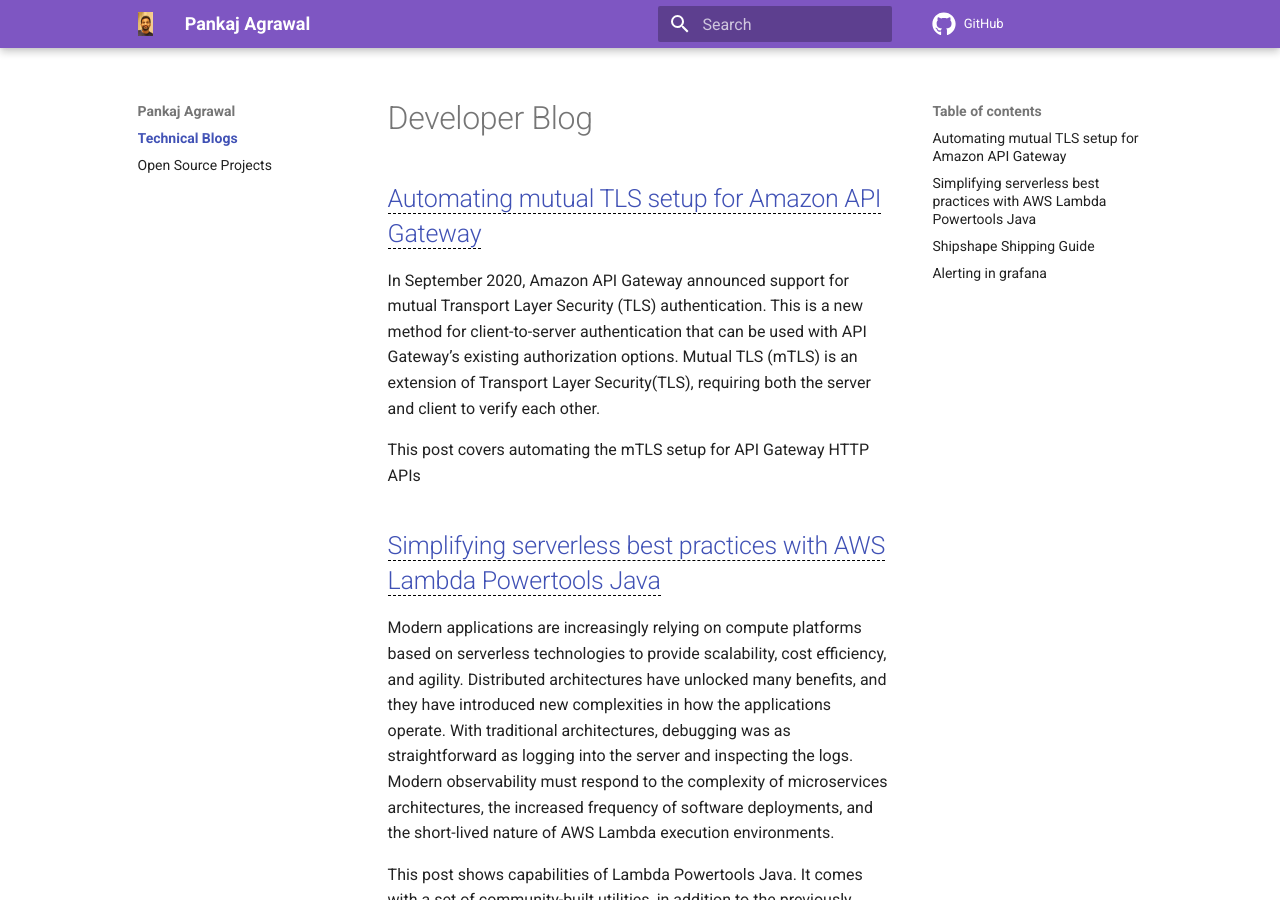
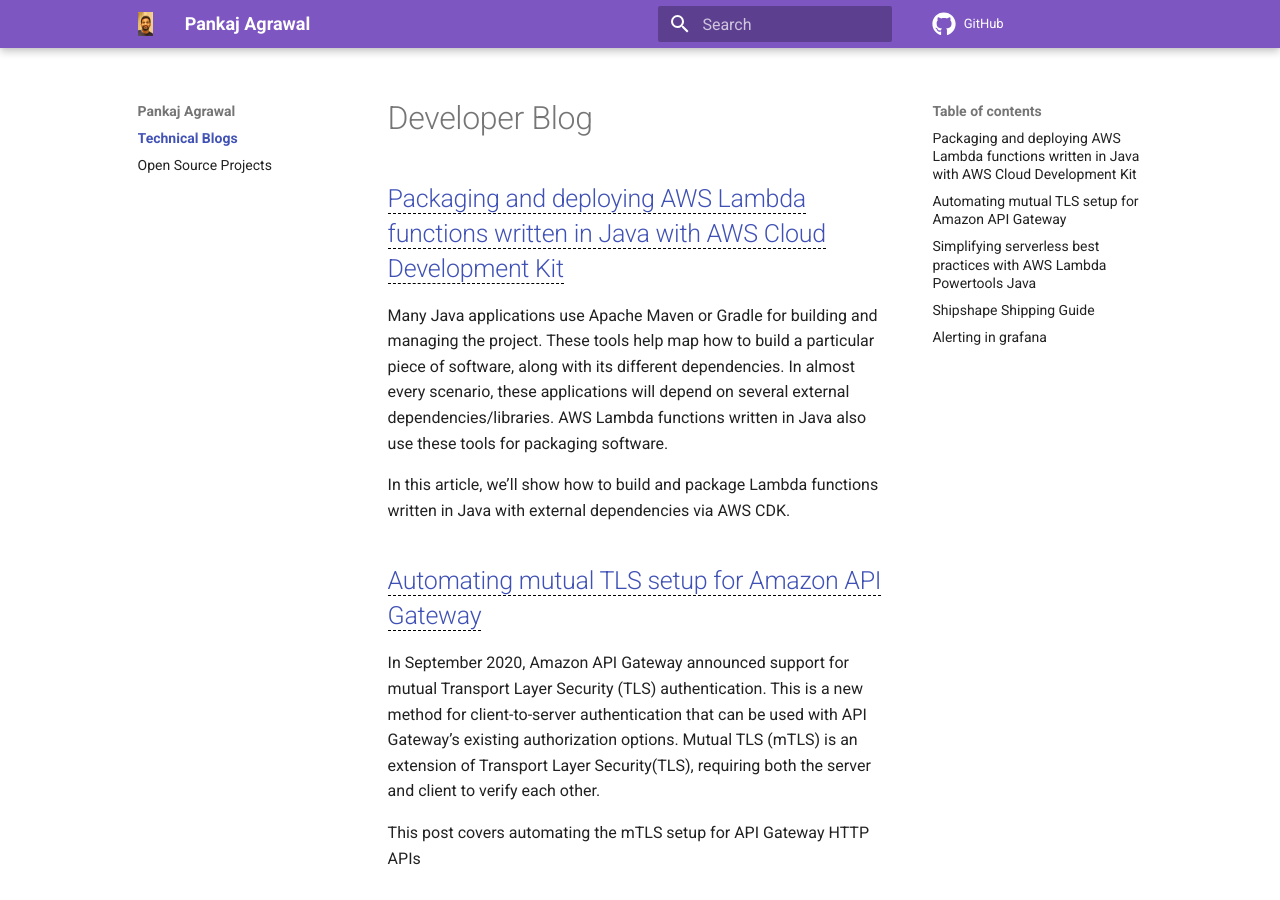
Before and after one commit to pankajagrawal16/pankajagrawal16.github.io, an MkDocs documentation site: the page built from docs/blogs/index.md, in a window 1280 px wide and 900 px high. Built offline with MkDocs 1.6.1 and Material for MkDocs 9.7.7, drawn with Linux system fonts in a browser that asks for light colours; a script that is not in the unit is left out; comment, search, counter and statistics services are not loaded.

Commit message:
Update index.md

```diff
--- a/docs/blogs/index.md
+++ b/docs/blogs/index.md
@@ -3,6 +3,13 @@ title: Blogs
 
 
 # Developer Blog
+
+## [Packaging and deploying AWS Lambda functions written in Java with AWS Cloud Development Kit](https://aws.amazon.com/blogs/opensource/packaging-and-deploying-aws-lambda-functions-written-in-java-with-aws-cloud-development-kit/){target=_blank}
+
+Many Java applications use Apache Maven or Gradle for building and managing the project. These tools help map how to build a particular piece of software, along with its different dependencies. In almost every scenario, these applications will depend on several external dependencies/libraries. AWS Lambda functions written in Java also use these tools for packaging software.
+
+In this article, we’ll show how to build and package Lambda functions written in Java with external dependencies via AWS CDK.
+
 
 ## [Automating mutual TLS setup for Amazon API Gateway](https://aws.amazon.com/blogs/compute/automating-mutual-tls-setup-for-amazon-api-gateway/){target=_blank}
 
```
